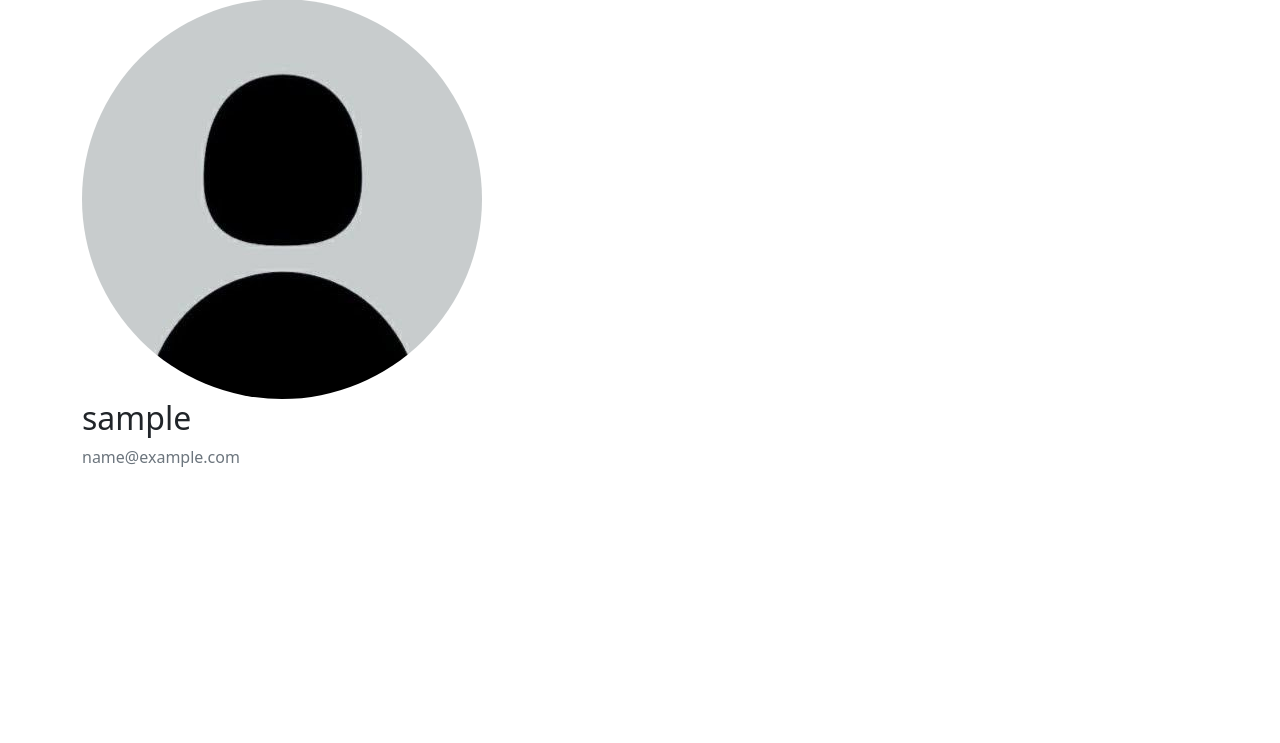
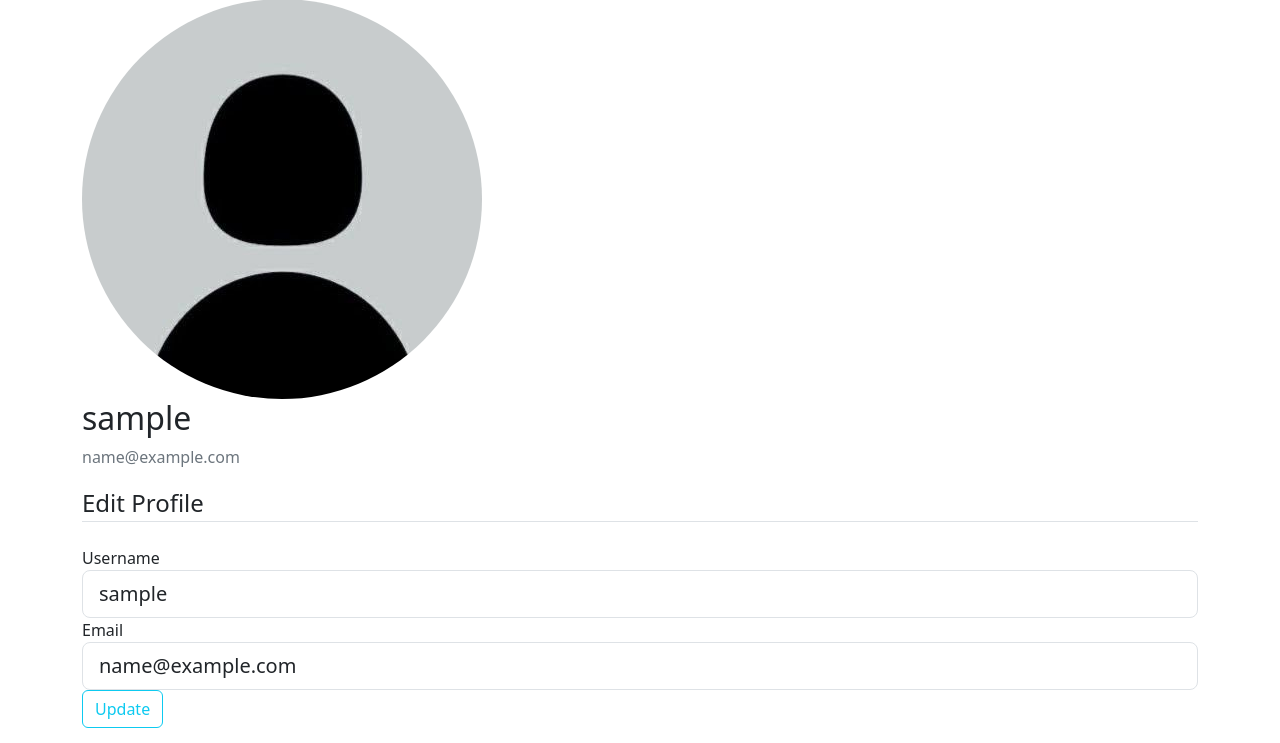
Before and after one commit to boycakra/Mobile-Legend-analisis, a Flask app: page /account in a window 1280 px wide. Shown: the part 57-800 px from the top of the page. Run offline with Flask 3, Linux system fonts and the light colour scheme; the visitor is signed in with stand-in values (Sample User, id 1).

Commit message:
Update : edit user profile

```diff
--- a/app/forms.py
+++ b/app/forms.py
@@ -1,4 +1,5 @@
 from flask_wtf import FlaskForm
+from flask_login import current_user
 from wtforms import StringField, PasswordField, SubmitField, BooleanField
 from wtforms.validators import DataRequired, Length, Email, EqualTo, ValidationError
 from app.models import User
@@ -35,3 +36,24 @@ class LoginFrom(FlaskForm):
                             validators = [DataRequired(), Length(min = 6)])
     remember = BooleanField('Remember me')
     submit = SubmitField('Login')
+
+
+class UpdateAccountFrom(FlaskForm):
+    username = StringField('Username',
+                            validators = [DataRequired(), Length(min = 2, max = 20)])
+    email = StringField('Email',
+                            validators = [DataRequired(), Email()])
+    submit = SubmitField('Update')
+
+    def validate_username(self, username):
+        if username.data != current_user.username:
+            user = User.query.filter_by(username = username.data).first()
+            if user:
+                raise ValidationError('Username Already Taken')
+
+
+    def validate_email(self, email):
+        if email.data != current_user.email:
+            email = User.query.filter_by(email = email.data).first()
+            if email:
+                raise ValidationError(message='Email Already Taken')
--- a/app/routes.py
+++ b/app/routes.py
@@ -1,7 +1,7 @@
 from flask import render_template, url_for, request, redirect, flash
 from app import app, db, bcrypt
 from app.models import User, Video
-from app.forms import RegistrationFrom, LoginFrom
+from app.forms import RegistrationFrom, LoginFrom, UpdateAccountFrom
 from flask_login import login_user, current_user, logout_user
 import os
 
@@ -84,11 +84,23 @@ def logout():
 def query():
     videos = Video.query.all()
     return render_template("query.html", videos=videos)
-@app.route("/account")
+
+@app.route("/account", methods=['GET', 'POST'])
 def account():
+    form =  UpdateAccountFrom()
+
+    if form.validate_on_submit():
+        current_user.username =  form.username.data
+        current_user.email = form.email.data
+        db.session.commit()
+        flash("your account has been updated", "success")
+        return redirect(url_for('account'))
+    elif request.method == 'GET':
+        form.username.data = current_user.username
+        form.email.data = current_user.email
     if current_user.is_authenticated:
         image_file  = url_for('static', filename=f'profile_pict/{current_user.image_file}')
-        return render_template('account.html', image_file=image_file)
+        return render_template('account.html', image_file=image_file, form=form)
     else:
         return redirect(url_for('login'))
 
--- a/app/templates/account.html
+++ b/app/templates/account.html
@@ -10,5 +10,45 @@
                 </div>
             </div>
             <!-- FORM HERE -->
+                <form method="post" action="">
+                    {{ form.hidden_tag() }}
+                    <fieldset class ="form-group">
+                        <legend class = "border-bottom mb-4">Edit Profile</legend>
+
+                        <div class="form-group">
+                            {{ form.username.label(class="form-control-label") }}
+
+                            {% if form.username.errors %}
+                                {{ form.username(class = "form-control form-control-lg is-invalid") }}
+                                <div class = "invalid-feedback">
+                                    {% for error in form.username.errors %}
+                                        <span>{{ error }}</span>
+                                    {% endfor %}
+                                </div>
+                            {% else %}
+                                {{ form.username(class="form-control form-control-lg") }}
+                            {% endif %}
+                        </div>
+
+                        <div class="form-group">
+                            {{ form.email.label(class="form-control-label") }}
+
+                            {% if form.email.errors %}
+                            {{ form.email(class = "form-control form-control-lg is-invalid") }}
+                            <div class = "invalid-feedback">
+                                {% for error in form.email.errors %}
+                                    <span>{{ error }}</span>
+                                {% endfor %}
+                            </div>
+                        {% else %}
+                            {{ form.email(class="form-control form-control-lg") }}
+                        {% endif %}
+                        </div>
+
+                        <div class="form-group">
+                            {{ form.submit(class = "btn btn-outline-info") }}
+                        </div>
+                    </fieldset>
+                </form>
     </div>
 {% endblock content %}
```
